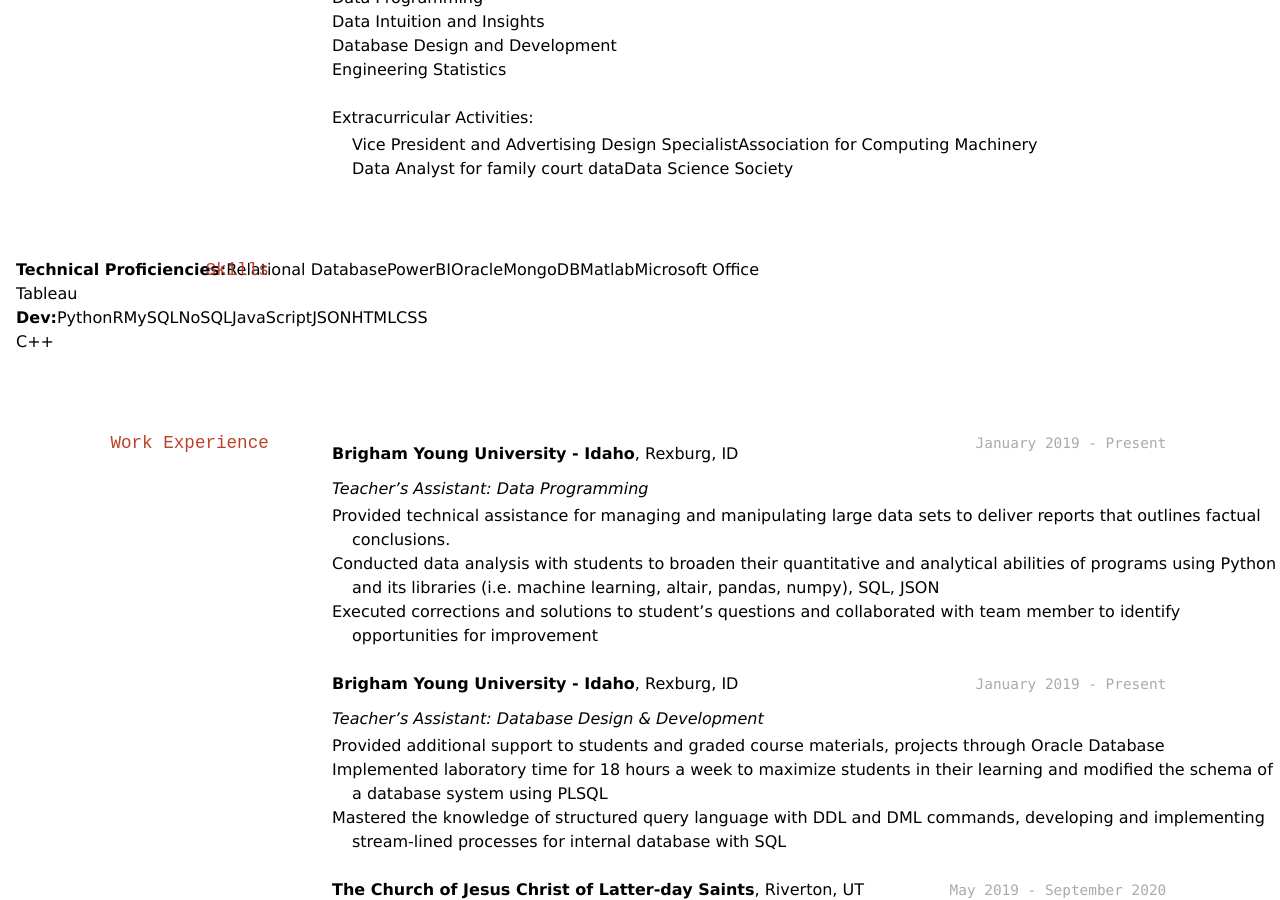
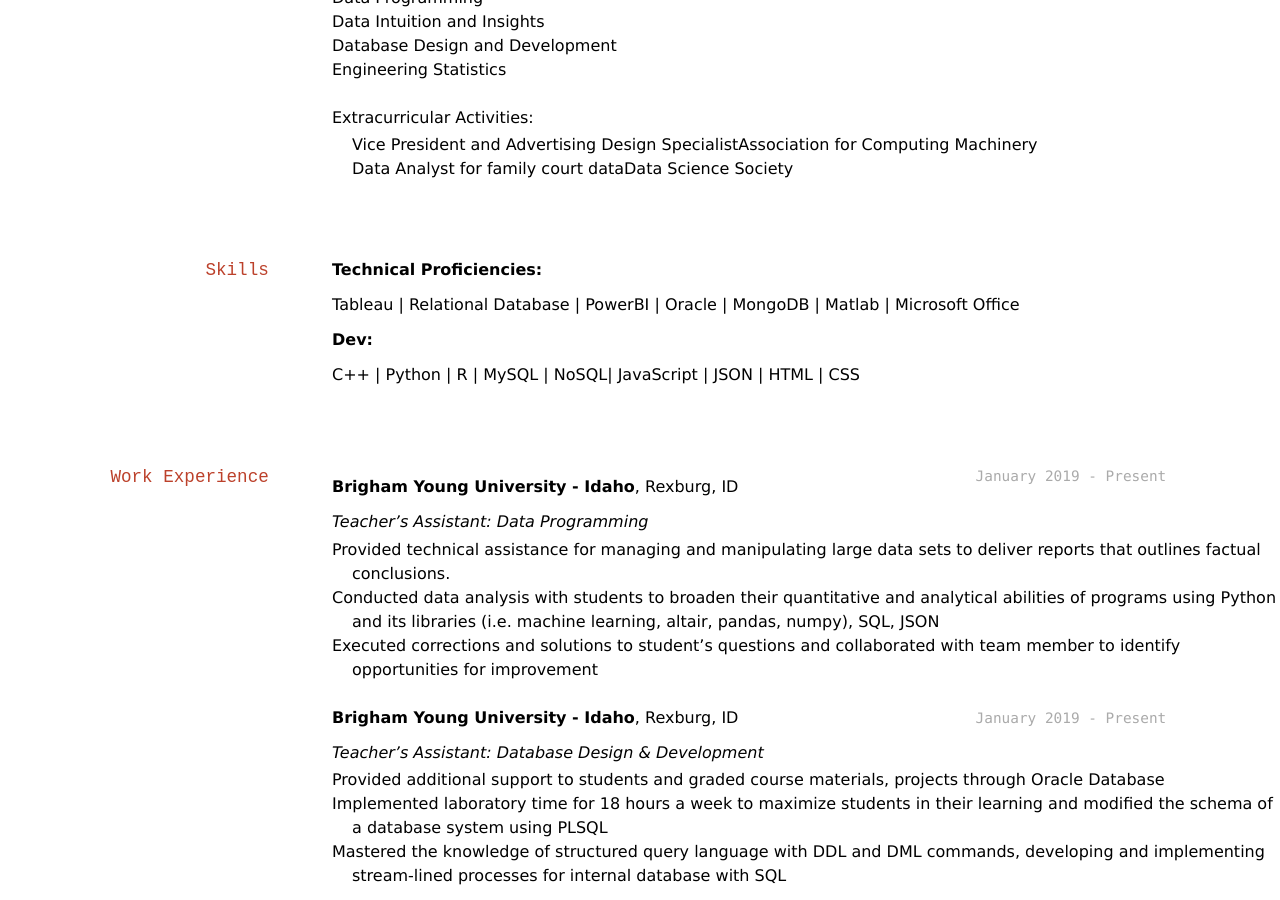
Before and after one commit to byuids-resumes/audreymae_resume, a Jekyll site: the page built from docs/index.md, in a window 1280 px wide and 900 px high, scrolled down 363 px. Built offline with Jekyll 4.4.1, drawn with Linux system fonts in a browser that asks for light colours.

Commit message:
Updated formatting

```diff
--- a/docs/index.md
+++ b/docs/index.md
@@ -39,11 +39,13 @@ Extracurricular Activities:
 
 ## Skills
 
-**Technical Proficiencies:** <br /> Tableau | Relational Database | PowerBI | Oracle | MongoDB  | Matlab | Microsoft Office
+**Technical Proficiencies:**
 
+<span>Tableau | Relational Database | PowerBI | Oracle | MongoDB  | Matlab | Microsoft Office</span>
 
-**Dev:** <br /> C++  | Python  |  R  |  MySQL  | NoSQL| JavaScript | JSON | HTML | CSS
+**Dev:**
 
+<span>C++  | Python  |  R  |  MySQL  | NoSQL| JavaScript | JSON | HTML | CSS</span>
 
 
 ## Work Experience
```
